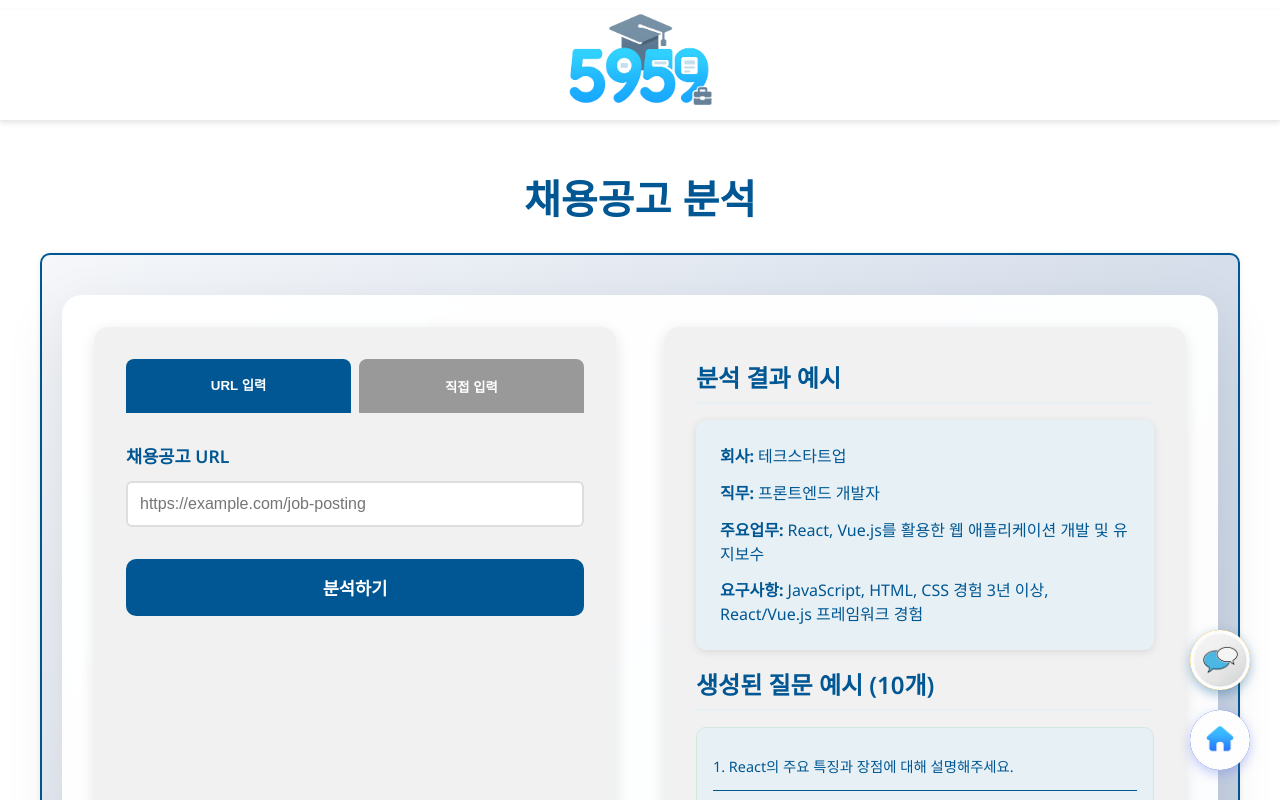
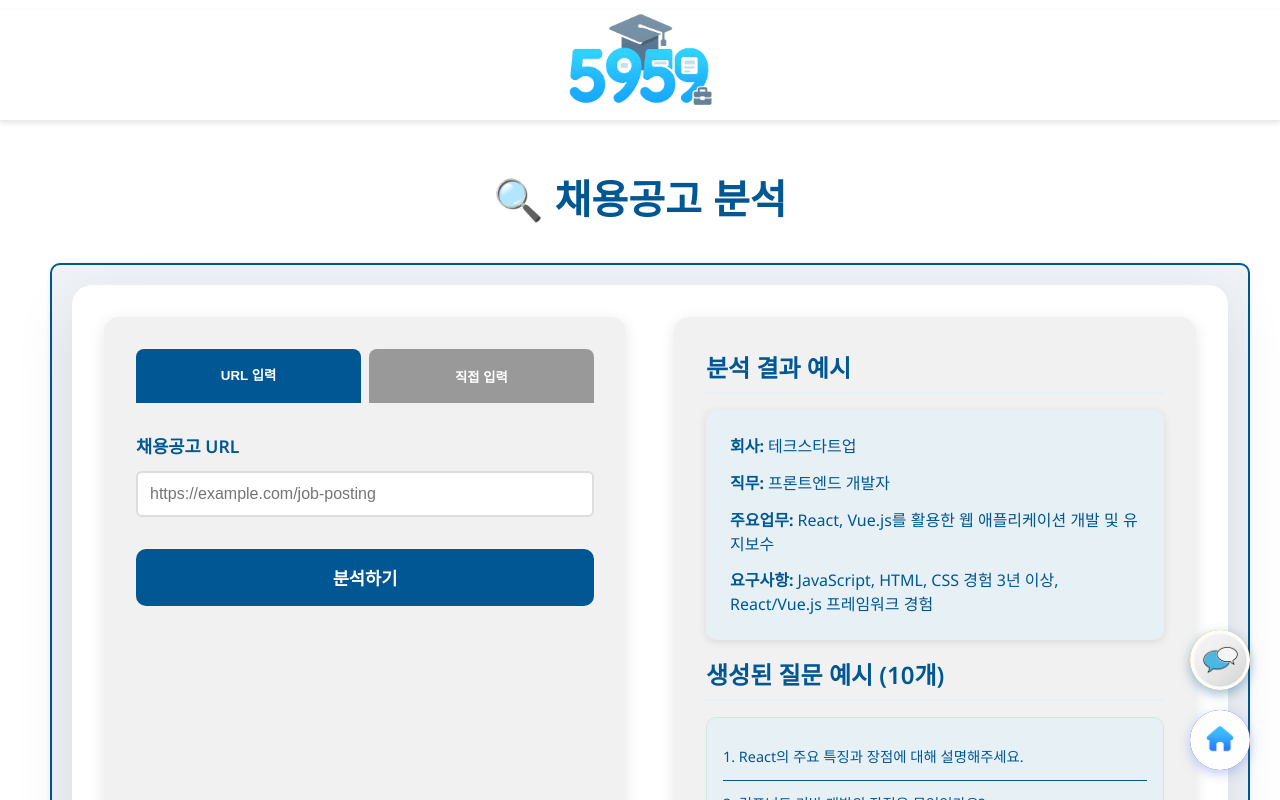
Before and after one commit to TeamDND/5959, a React (Create React App) app in the folder frontend/: page /job-analysis in a window 1280 px wide. Shown: the top 800 px of the page. Built offline with nearby package versions, Linux system fonts and the light colour scheme.

Commit message:
다시 css 세부 조정

```diff
--- a/frontend/src/components/JobAnalysis.js
+++ b/frontend/src/components/JobAnalysis.js
@@ -118,7 +118,7 @@ function JobAnalysis() {
   return (
     <Layout>
       <div className="job-analysis-wrapper">
-        <h1 className="job-analysis-title-standalone">채용공고 분석</h1>
+        <h1 className="job-analysis-title-standalone">🔍 채용공고 분석</h1>
         <div className="container">
           <div className="card">
             <div className="job-analysis-card">
--- a/frontend/src/style/NetworkingAI.css
+++ b/frontend/src/style/NetworkingAI.css
@@ -8,14 +8,14 @@
   width: 100%;
 }
 
-.container {
+/* .container {
   font-family: 'Noto Sans', sans-serif;
   max-width: 1200px;
   margin: 0 auto;
   padding: 40px 20px;
   min-height: 50vh;
   background: linear-gradient(135deg, #f5f7fa 0%, #c3cfe2 100%);
-}
+} */
 
 .title {
   text-align: center;
```
